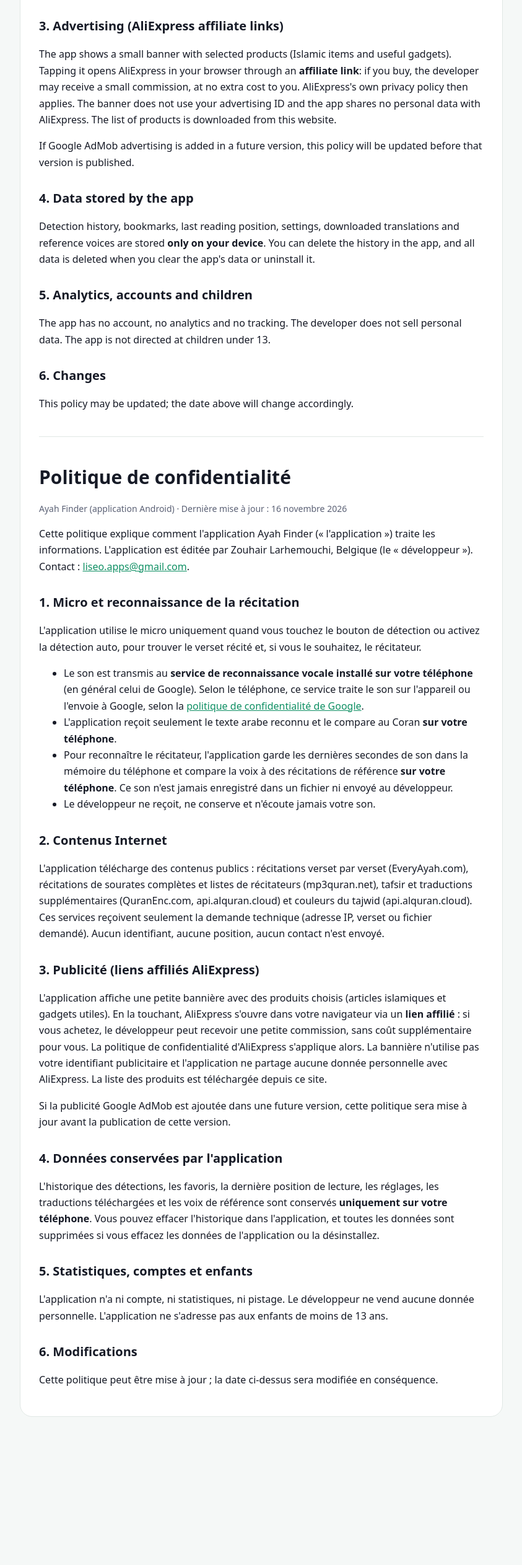
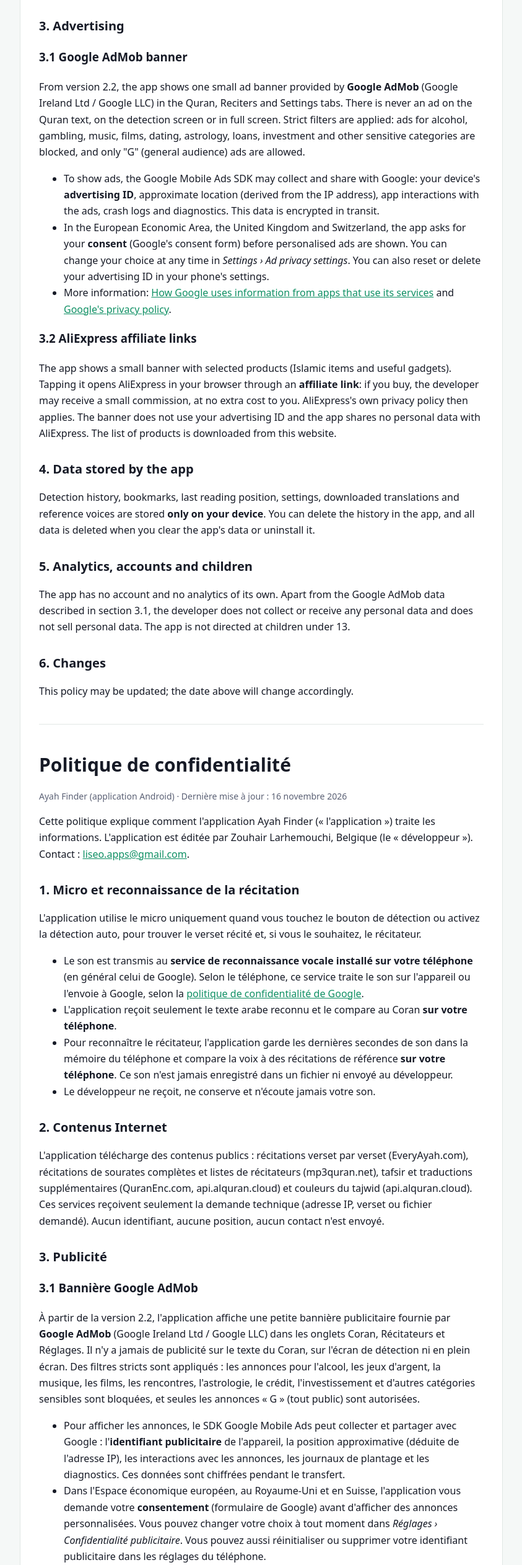
Before and after one commit to liseo-apps/liseo-apps.github.io, a plain HTML site: page privacy-ayah-finder.html in a window 1280 px wide. Shown: the part 930-3455 px from the top of the page at 62% size, without its empty margins (218-1061 px from the left). Before the commit the page ends 3276 px from the top, so only its background shows below. Drawn offline with Linux system fonts and the light colour scheme.

Commit message:
Revise advertising and data privacy sections
Updated advertising section to clarify Google AdMob and AliExpress affiliate links. Revised data collection and privacy statements for better clarity.

```diff
--- a/privacy-ayah-finder.html
+++ b/privacy-ayah-finder.html
@@ -37,15 +37,22 @@ hr{border:0;border-top:1px solid var(--b);margin:40px 0}
 <h2>2. Internet content</h2>
 <p>The app downloads public content: verse-by-verse recitations (EveryAyah.com), full-surah recitations and reciter lists (mp3quran.net), tafsir and extra translations (QuranEnc.com, api.alquran.cloud) and tajweed colours (api.alquran.cloud). These services only receive the technical request (IP address and the verse or file requested). No identifier, location or contact is sent.</p>
 
-<h2>3. Advertising (AliExpress affiliate links)</h2>
+<h2>3. Advertising</h2>
+<h3>3.1 Google AdMob banner</h3>
+<p>From version 2.2, the app shows one small ad banner provided by <strong>Google AdMob</strong> (Google Ireland Ltd / Google LLC) in the Quran, Reciters and Settings tabs. There is never an ad on the Quran text, on the detection screen or in full screen. Strict filters are applied: ads for alcohol, gambling, music, films, dating, astrology, loans, investment and other sensitive categories are blocked, and only "G" (general audience) ads are allowed.</p>
+<ul>
+<li>To show ads, the Google Mobile Ads SDK may collect and share with Google: your device's <strong>advertising ID</strong>, approximate location (derived from the IP address), app interactions with the ads, crash logs and diagnostics. This data is encrypted in transit.</li>
+<li>In the European Economic Area, the United Kingdom and Switzerland, the app asks for your <strong>consent</strong> (Google's consent form) before personalised ads are shown. You can change your choice at any time in <em>Settings › Ad privacy settings</em>. You can also reset or delete your advertising ID in your phone's settings.</li>
+<li>More information: <a href="https://policies.google.com/technologies/partner-sites">How Google uses information from apps that use its services</a> and <a href="https://policies.google.com/privacy">Google's privacy policy</a>.</li>
+</ul>
+<h3>3.2 AliExpress affiliate links</h3>
 <p>The app shows a small banner with selected products (Islamic items and useful gadgets). Tapping it opens AliExpress in your browser through an <strong>affiliate link</strong>: if you buy, the developer may receive a small commission, at no extra cost to you. AliExpress's own privacy policy then applies. The banner does not use your advertising ID and the app shares no personal data with AliExpress. The list of products is downloaded from this website.</p>
-<p>If Google AdMob advertising is added in a future version, this policy will be updated before that version is published.</p>
 
 <h2>4. Data stored by the app</h2>
 <p>Detection history, bookmarks, last reading position, settings, downloaded translations and reference voices are stored <strong>only on your device</strong>. You can delete the history in the app, and all data is deleted when you clear the app's data or uninstall it.</p>
 
 <h2>5. Analytics, accounts and children</h2>
-<p>The app has no account, no analytics and no tracking. The developer does not sell personal data. The app is not directed at children under 13.</p>
+<p>The app has no account and no analytics of its own. Apart from the Google AdMob data described in section 3.1, the developer does not collect or receive any personal data and does not sell personal data. The app is not directed at children under 13.</p>
 
 <h2>6. Changes</h2>
 <p>This policy may be updated; the date above will change accordingly.</p>
@@ -71,15 +78,22 @@ hr{border:0;border-top:1px solid var(--b);margin:40px 0}
 <h2>2. Contenus Internet</h2>
 <p>L'application télécharge des contenus publics : récitations verset par verset (EveryAyah.com), récitations de sourates complètes et listes de récitateurs (mp3quran.net), tafsir et traductions supplémentaires (QuranEnc.com, api.alquran.cloud) et couleurs du tajwid (api.alquran.cloud). Ces services reçoivent seulement la demande technique (adresse IP, verset ou fichier demandé). Aucun identifiant, aucune position, aucun contact n'est envoyé.</p>
 
-<h2>3. Publicité (liens affiliés AliExpress)</h2>
+<h2>3. Publicité</h2>
+<h3>3.1 Bannière Google AdMob</h3>
+<p>À partir de la version 2.2, l'application affiche une petite bannière publicitaire fournie par <strong>Google AdMob</strong> (Google Ireland Ltd / Google LLC) dans les onglets Coran, Récitateurs et Réglages. Il n'y a jamais de publicité sur le texte du Coran, sur l'écran de détection ni en plein écran. Des filtres stricts sont appliqués : les annonces pour l'alcool, les jeux d'argent, la musique, les films, les rencontres, l'astrologie, le crédit, l'investissement et d'autres catégories sensibles sont bloquées, et seules les annonces « G » (tout public) sont autorisées.</p>
+<ul>
+<li>Pour afficher les annonces, le SDK Google Mobile Ads peut collecter et partager avec Google : l'<strong>identifiant publicitaire</strong> de l'appareil, la position approximative (déduite de l'adresse IP), les interactions avec les annonces, les journaux de plantage et les diagnostics. Ces données sont chiffrées pendant le transfert.</li>
+<li>Dans l'Espace économique européen, au Royaume-Uni et en Suisse, l'application vous demande votre <strong>consentement</strong> (formulaire de Google) avant d'afficher des annonces personnalisées. Vous pouvez changer votre choix à tout moment dans <em>Réglages › Confidentialité publicitaire</em>. Vous pouvez aussi réinitialiser ou supprimer votre identifiant publicitaire dans les réglages du téléphone.</li>
+<li>Plus d'informations : <a href="https://policies.google.com/technologies/partner-sites?hl=fr">utilisation des données par Google dans les applications partenaires</a> et <a href="https://policies.google.com/privacy?hl=fr">règles de confidentialité de Google</a>.</li>
+</ul>
+<h3>3.2 Liens affiliés AliExpress</h3>
 <p>L'application affiche une petite bannière avec des produits choisis (articles islamiques et gadgets utiles). En la touchant, AliExpress s'ouvre dans votre navigateur via un <strong>lien affilié</strong> : si vous achetez, le développeur peut recevoir une petite commission, sans coût supplémentaire pour vous. La politique de confidentialité d'AliExpress s'applique alors. La bannière n'utilise pas votre identifiant publicitaire et l'application ne partage aucune donnée personnelle avec AliExpress. La liste des produits est téléchargée depuis ce site.</p>
-<p>Si la publicité Google AdMob est ajoutée dans une future version, cette politique sera mise à jour avant la publication de cette version.</p>
 
 <h2>4. Données conservées par l'application</h2>
 <p>L'historique des détections, les favoris, la dernière position de lecture, les réglages, les traductions téléchargées et les voix de référence sont conservés <strong>uniquement sur votre téléphone</strong>. Vous pouvez effacer l'historique dans l'application, et toutes les données sont supprimées si vous effacez les données de l'application ou la désinstallez.</p>
 
 <h2>5. Statistiques, comptes et enfants</h2>
-<p>L'application n'a ni compte, ni statistiques, ni pistage. Le développeur ne vend aucune donnée personnelle. L'application ne s'adresse pas aux enfants de moins de 13 ans.</p>
+<p>L'application n'a ni compte ni statistiques propres. En dehors des données Google AdMob décrites au point 3.1, le développeur ne collecte et ne reçoit aucune donnée personnelle, et ne vend aucune donnée personnelle. L'application ne s'adresse pas aux enfants de moins de 13 ans.</p>
 
 <h2>6. Modifications</h2>
 <p>Cette politique peut être mise à jour ; la date ci-dessus sera modifiée en conséquence.</p>
```
